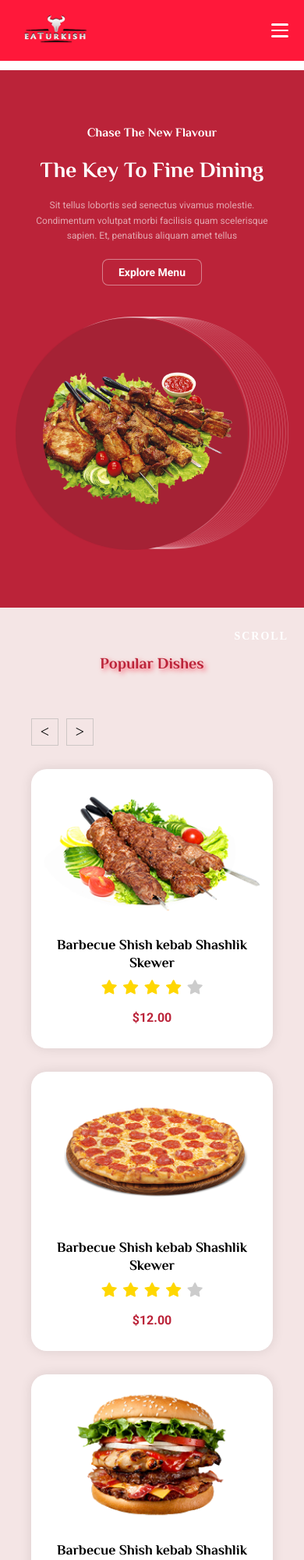
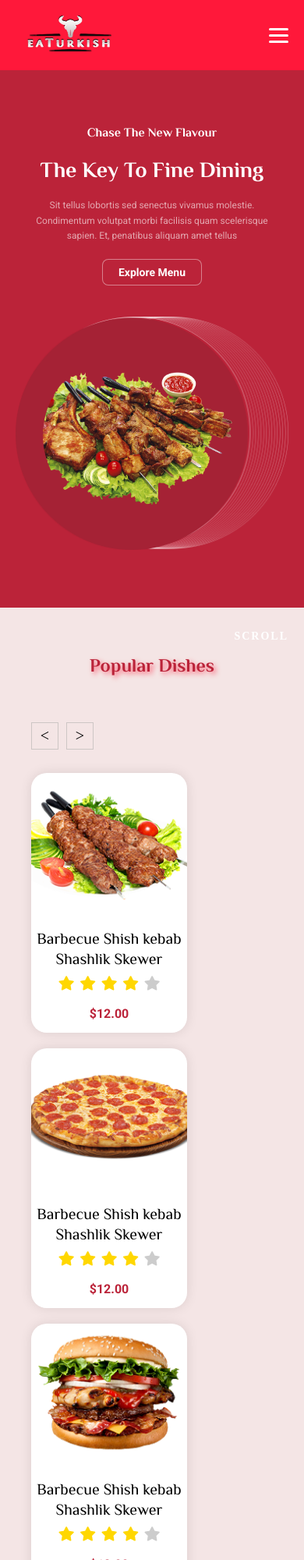
Before and after one commit to H-Komila/Figma-shashlik, a plain HTML site: page index.html in a window 390 px wide. Shown: the top 2000 px of the page at 78% size. Drawn offline with nearby package versions, Linux system fonts and the light colour scheme; a web font is replaced by a local one.

Commit message:
wrapper qismini yozdim

```diff
--- a/css/main.css
+++ b/css/main.css
@@ -133,22 +133,27 @@
   }
 }
 @media (max-width: 480px) {
-  .header__container {
-    flex-direction: row;
-    justify-content: space-between;
-  }
-
-  .header__img {
-    width: 100px;
+  .bars {
+    display: flex;
   }
 
   .header__list {
-    width: 100%;
-    max-width: 180px;
+    position: fixed;
+    top: 60px;
     right: -100%;
-    top: 60px;
+    flex-direction: column;
+    background: #BB2339;
+    width: 180px;
+    height: 100vh;
+    justify-content: flex-start;
+    align-items: center;
+    padding-top: 30px;
     gap: 20px;
-    padding-top: 30px;
+    transition: right 0.3s ease;
+  }
+
+  .header__list.active {
+    right: 0;
   }
 
   .header__btn {
@@ -156,13 +161,7 @@
     font-size: 12px;
     border-radius: 8px;
   }
-
-  .bar {
-    width: 22px;
-    height: 2.5px;
-  }
 }
-
 
 
 
@@ -312,12 +311,6 @@
   height: auto;
   padding: 40px 20px;
 }
-
-.wrapper__container {
-  max-width: 1200px;
-  margin: 0 auto;
-}
-
 .wrapper__name {
   display: flex;
   justify-content: space-between;
@@ -329,17 +322,18 @@
 .wrapper__list {
   display: grid;
   grid-template-columns: repeat(4, 1fr);
-  gap: 30px;
+  gap: 20px;
   margin-top: 30px;
   list-style: none;
   padding: 0;
 }
 
 .item {
+  width: 250px;
   background: #ffffff;
   box-shadow: 0 0 10px 0 #bcb8b8;
   border-radius: 30px;
-  padding: 15px;
+  padding: 10px;
   text-align: center;
   transition: all 0.3s ease;
 }
@@ -516,6 +510,9 @@
   .wrapper__span i {
     font-size: 18px;
   }
+  .item {
+  width: 300px;
+}
 }
 
 
@@ -637,9 +634,19 @@
 }
 
 @media (max-width: 480px) {
-  .title { font-size: 20px; }
+  .title { font-size: 24px; }
   .text { font-size: 16px; }
-  .item { min-width: 180px; }
+  .item { width: 200px;
+          padding: 0;  }
+  .title1 {
+  font-size: 20px;
+  font-weight: 500;
+}
+.img {
+  width:200px;
+  height: 180px;
+  object-fit: cover;
+}
 }
 
 
@@ -825,6 +832,11 @@ margin-bottom: 20px;
 
 
 @media (max-width: 480px) {
+  .article{
+  background: #f8eeee;
+  width: 100%;
+  height: auto;
+}
   .article__title {
     font-size: 24px;
 
```
